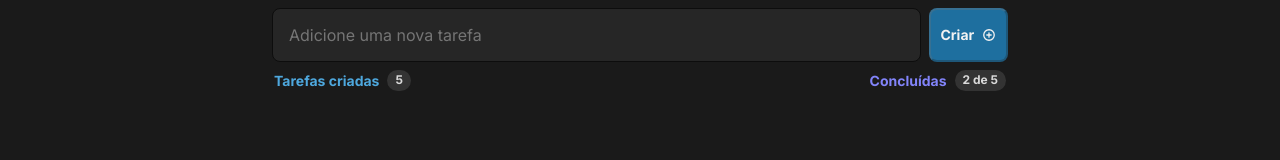
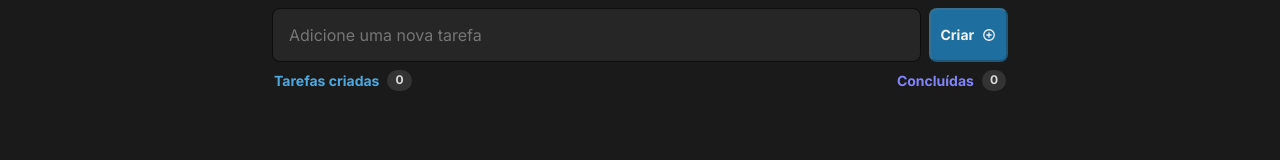
Before and after one commit to didierpg/todo-list, a React (Vite) app: page / in a window 1280 px wide. Shown: the part 272-432 px from the top of the page. Built offline with nearby package versions, Linux system fonts and the light colour scheme; grey boxes are pictures that could not be loaded.

Commit message:
feat: implement count stats to `TaskSummary` component

```diff
--- a/src/components/TaskContainer/TaskSummary/index.tsx
+++ b/src/components/TaskContainer/TaskSummary/index.tsx
@@ -1,15 +1,25 @@
 import styles from "./styles.module.css";
 
-export function TaskSummary() {
+interface TaskSummaryProps {
+  tasksCount: number;
+  completedTasksCount: number;
+}
+
+export function TaskSummary({
+  tasksCount,
+  completedTasksCount,
+}: TaskSummaryProps) {
   return (
     <div className={styles.tasksummary}>
       <div className={styles.created}>
         <strong>Tarefas criadas</strong>
-        <strong>5</strong>
+        <strong>{tasksCount}</strong>
       </div>
       <div className={styles.done}>
         <strong>Concluídas</strong>
-        <strong>2 de 5</strong>
+        <strong>
+          {tasksCount ? `${completedTasksCount} de ${tasksCount}` : tasksCount}
+        </strong>
       </div>
     </div>
   );
--- a/src/components/TaskContainer/index.tsx
+++ b/src/components/TaskContainer/index.tsx
@@ -9,18 +9,36 @@ import { TaskProps } from "./TaskList/Task";
 export function TaskContainer() {
   const [tasks, setTasks] = useState<TaskProps[]>([]);
 
+  const [tasksCount, setTasksCount] = useState(0);
+  const [completedTasksCount, setCompletedTasksCount] = useState(0);
+
+  function countCompletedTasks(tasks: TaskProps[]) {
+    return tasks.reduce((count, task) => (task.isDone ? count + 1 : count), 0);
+  }
+
   function toggleCheckboxTask(id: number) {
-    setTasks((previousTasks) =>
-      previousTasks.map((previousTask) =>
+    setTasks((previousTasks) => {
+      const updatedTasks = previousTasks.map((previousTask) =>
         previousTask.id === id
           ? { ...previousTask, isDone: !previousTask.isDone }
           : previousTask
-      )
-    );
+      );
+
+      setCompletedTasksCount(countCompletedTasks(updatedTasks));
+
+      return updatedTasks;
+    });
   }
 
   function onRemoveTask(id: number) {
-    setTasks((previousTasks) => previousTasks.filter((task) => task.id !== id));
+    setTasks((previousTasks) => {
+      const updatedTasks = previousTasks.filter((task) => task.id !== id);
+      setTasksCount(updatedTasks.length);
+
+      setCompletedTasksCount(countCompletedTasks(updatedTasks));
+
+      return updatedTasks;
+    });
   }
 
   function onAddTask(description?: string) {
@@ -30,13 +48,20 @@ export function TaskContainer() {
       isDone: false,
     };
 
-    setTasks((previousTasks) => [...previousTasks, task]);
+    setTasks((previousTasks) => {
+      const updatedTasks = [...previousTasks, task];
+      setTasksCount(updatedTasks.length);
+      return updatedTasks;
+    });
   }
 
   return (
     <div className={styles.taskcontainer}>
       <TaskAdder onAddTask={onAddTask} />
-      <TaskSummary />
+      <TaskSummary
+        tasksCount={tasksCount}
+        completedTasksCount={completedTasksCount}
+      />
       <TaskList
         tasks={tasks}
         onCheckTask={toggleCheckboxTask}
```
